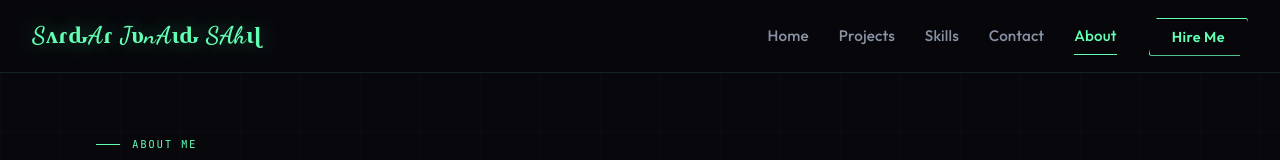
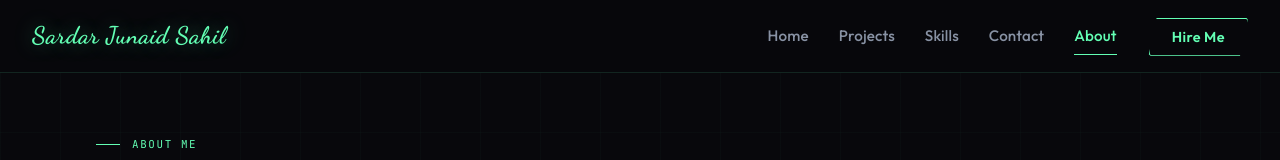
Before and after one commit to sardarjunaidsahil/portfolio-frontend, a React (Vite) app: page /about in a window 1280 px wide. Shown: the top 160 px of the page. Built offline with nearby package versions, Linux system fonts and the light colour scheme.

Commit message:
fix: logo text for Dancing Script font

```diff
--- a/src/components/Navbar.jsx
+++ b/src/components/Navbar.jsx
@@ -273,7 +273,7 @@ export default function Navbar() {
           {/* Logo */}
           <Link to="/" className="nb-logo">
             <span className="nb-logo-bracket">&lt;</span>
-            <span className="nb-logo-text">SʌɾԃAɾ JυnAιԃ SAhιɭ</span>
+            <span className="nb-logo-text">Sardar Junaid Sahil</span>
             <span className="nb-logo-space"> </span>
             <span className="nb-logo-bracket">/&gt;</span>
           </Link>
```
